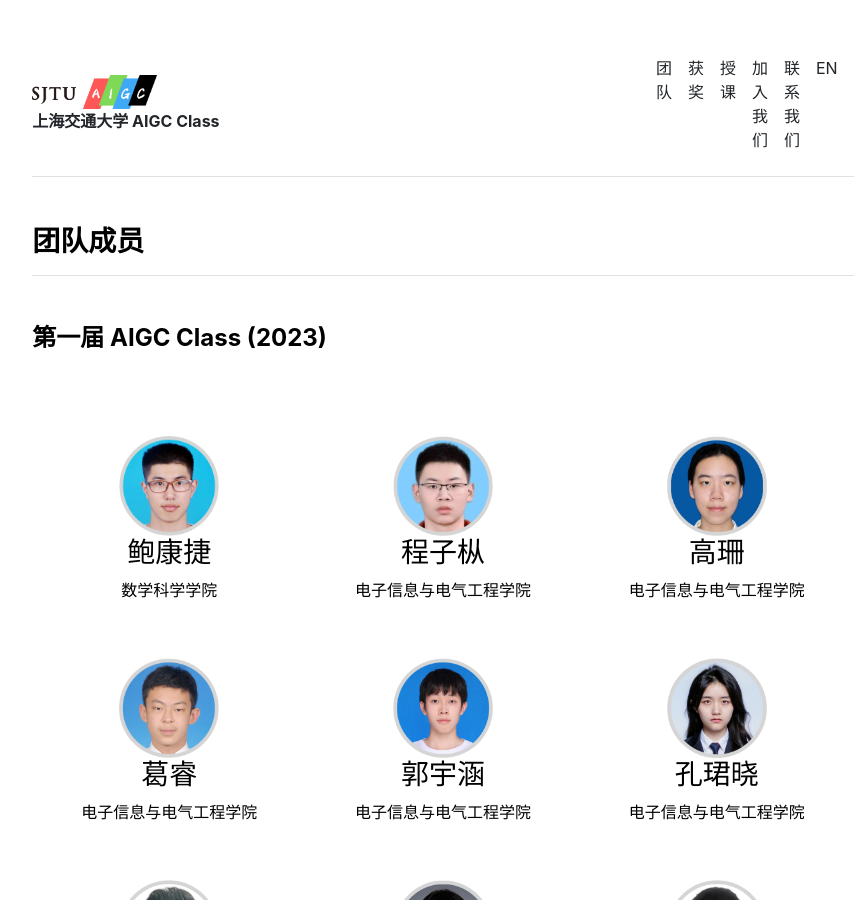
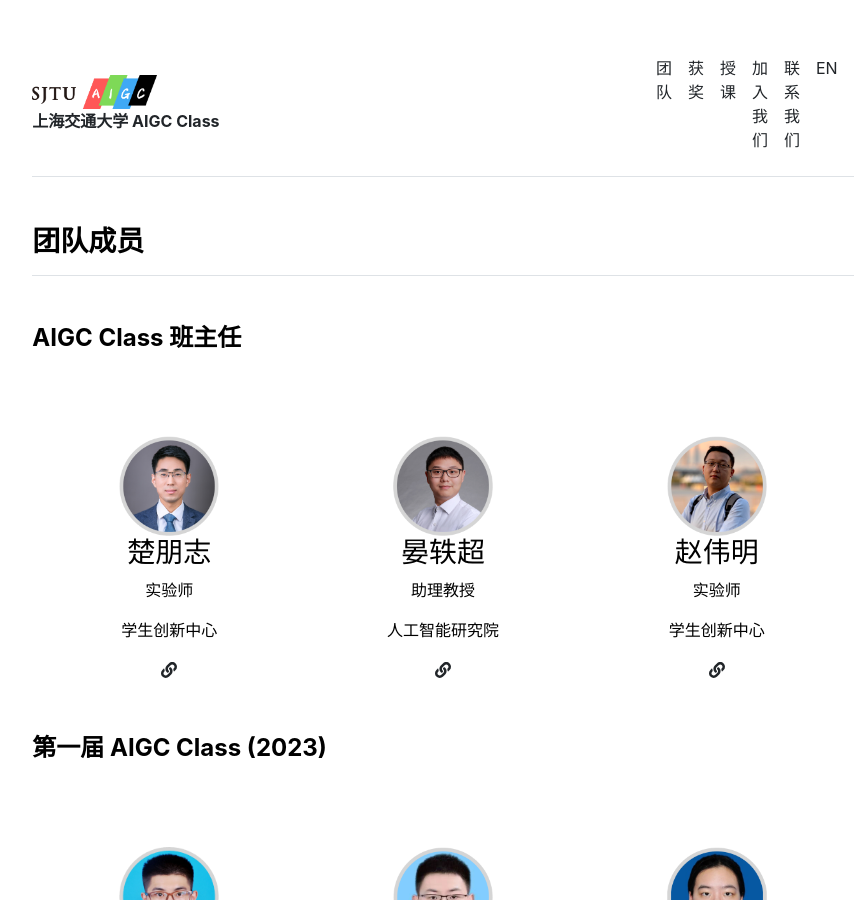
Before and after one commit to SJTU-AIGC/cn, a Jekyll site: the page built from team.md, in a window 1280 px wide and 900 px high. Shown: the whole window, without its empty margins (197-1065 px from the left). Built offline with Jekyll 4.4.1, drawn with Linux system fonts in a browser that asks for light colours.

Commit message:
update faculties

```diff
--- a/_data/settings.yml
+++ b/_data/settings.yml
@@ -18,6 +18,13 @@ people:
 # - {name: 'Vector Calculus', url: 'vector-calculus'}
 # - {name: 'Quantum Mechanics', url: 'quantum-mechanics'}
 # - {name: 'Stellar Structures', url: 'stellar-structures'}
+
+headofclass:
+# - {name: 'Kevin ZHAO Weiming', title: 'Researcher', department: 'Student Innovation Center', institution: 'Shanghai Jiao Tong University', image: 'assets/img/faculty/zhaoweiming.png', url: 'primary-investigator'}
+- {name: '楚朋志', title: '实验师', department: '学生创新中心', institution: 'Shanghai Jiao Tong University', image: 'assets/img/faculty/chupengzhi.png', url: ''}
+- {name: '晏轶超', title: '助理教授', department: '人工智能研究院', institution: 'Shanghai Jiao Tong University', image: 'assets/img/faculty/yanyichao.png', url: 'https://daodaofr.github.io'}
+- {name: '赵伟明', title: '实验师', department: '学生创新中心', institution: 'Shanghai Jiao Tong University', image: 'assets/img/faculty/zhaoweiming.png', url: 'https://zwm0426.github.io'}
+
 
 classof2023:
 # - {name: 'Kangjie BAO', school: 'School of Mathematical Sciences', image: 'assets/img/classof2023/baokangjie.png', url: ''}
--- a/_layouts/people.html
+++ b/_layouts/people.html
@@ -5,6 +5,22 @@ layout: default
 {{ content }}
 
 <h3 class="fw-bold border-bottom pb-3 mb-5">团队成员</h3>
+
+<h4 class="fw-bold pb-3 mb-5">AIGC Class 班主任</h4>
+
+<div class="team-container">
+  {% for person in site.data.settings.headofclass %}
+  <div class="team-member">
+    <img src="{{ site.github.url }}/{{ person.image }}" alt="{{ person.name }}">
+    <h3>{{ person.name }}</h3>
+    <p>{{ person.title }}</p>
+    <p>{{ person.department }}</p>
+    <a href="{{ person.url }}" target="_blank">
+      <i class="fas fa-link"></i> </a>
+  </div>
+  {% endfor %}
+</div>
+
 
 <h4 class="fw-bold pb-3 mb-5">第一届 AIGC Class (2023)</h4>
 
```
Also changed, not shown: assets/img/faculty/chupengzhi.png (added), assets/img/faculty/yanyichao.png (added), assets/img/faculty/zhaoweiming.png (added).
